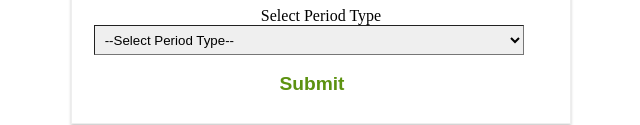
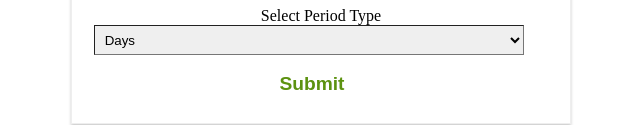
Before and after one commit to festus14/BuildforSDG, a plain HTML site: page index.html in a window 1280 px wide. Shown: the part 452-577 px from the top of the page, without its empty margins (319-959 px from the left). Drawn offline with Linux system fonts and the light colour scheme.

Commit message:
Removed extra option

```diff
--- a/index.html
+++ b/index.html
@@ -88,7 +88,6 @@
         </div>
         <label class="label-head" for="select-head">Select Period Type</label>
         <select id="select-head" class="select" data-period-type>
-          <option disabled selected> --Select Period Type-- </option>
           <option value="days">Days</option>
           <option value="weeks">Weeks</option>
           <option value="months">Months</option>
```
